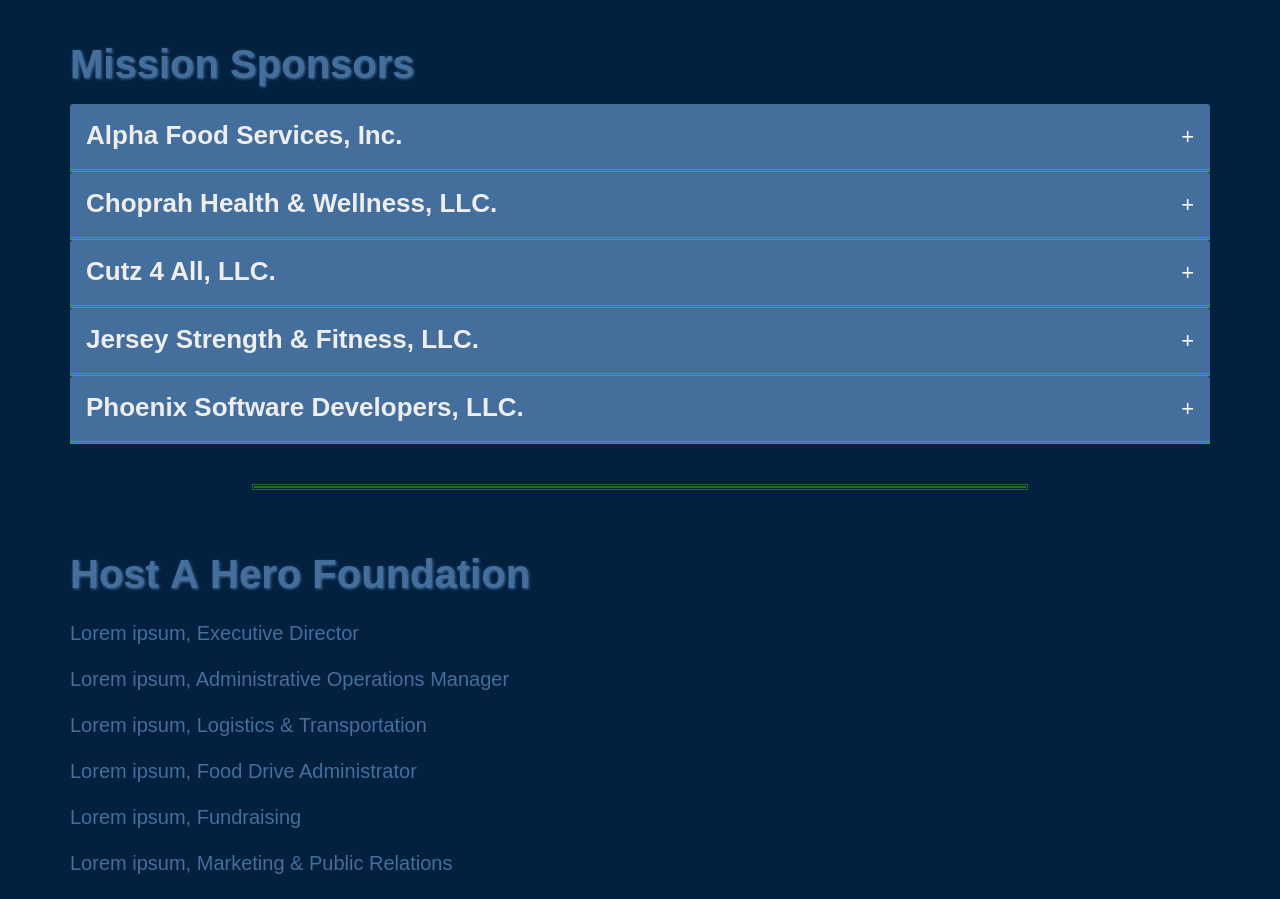
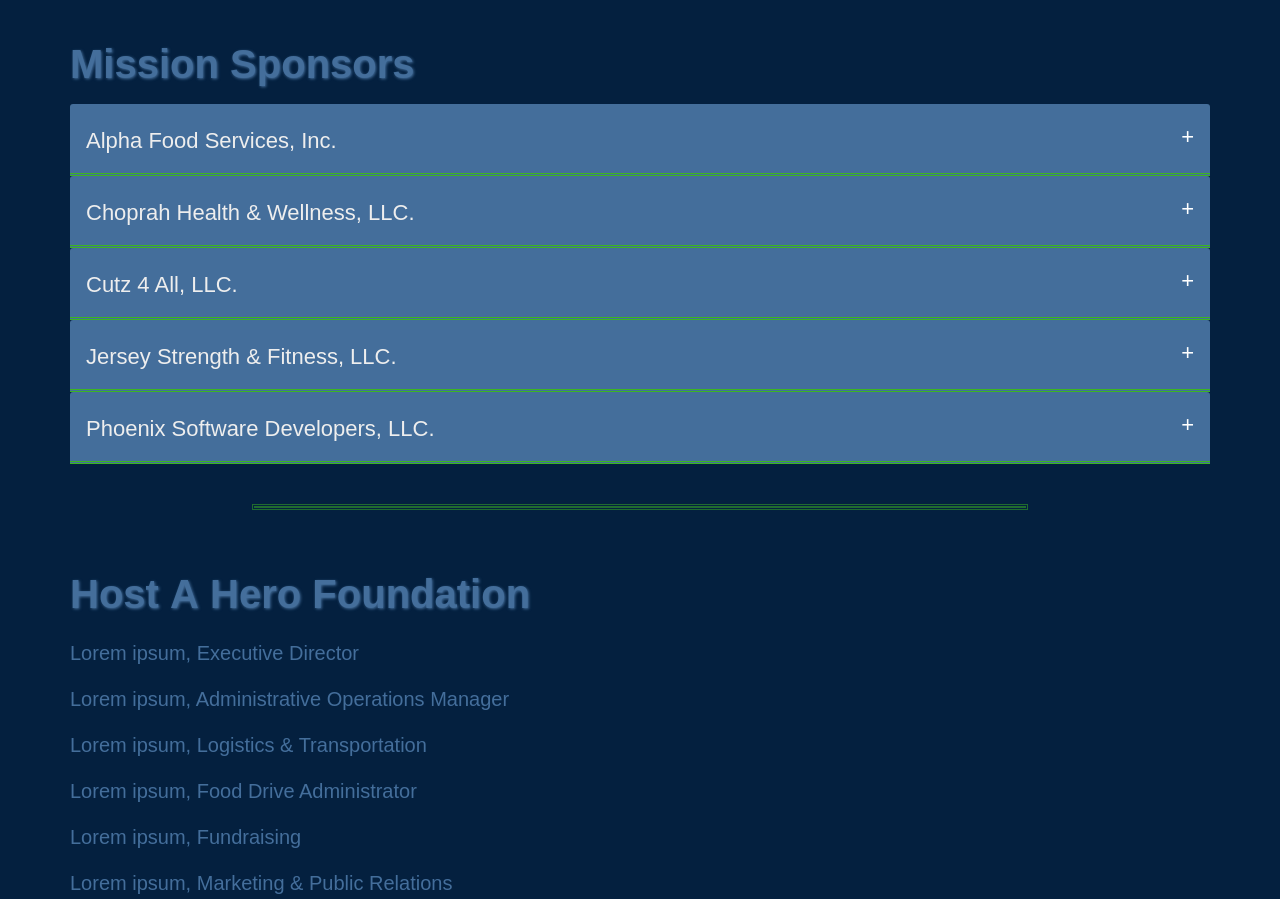
Before and after one commit to Pia007/Hero, a React (Create React App) app: page /about in a window 1280 px wide. Shown: the part 2080-2979 px from the top of the page. Built offline with nearby package versions, Linux system fonts and the light colour scheme; a web font is replaced by a local one.

Commit message:
Updated responsiveness

```diff
--- a/src/components/Accordion.jsx
+++ b/src/components/Accordion.jsx
@@ -1,18 +1,18 @@
 import React, { useState } from "react";
 
-export const Accordion = ({ name, description, titleHolder, titleContent}) => {
+export const Accordion = ({ name, description, titleHolder }) => {
     const [isOpen, setIsOpen] = useState(false);
 
     return (
 
         <div className="mission-text px-3 px-sm-0">
             <div className={titleHolder} onClick={() => setIsOpen(!isOpen)}>
-                <h4 className="text-light mb-0"><strong className={titleContent}>{name}</strong></h4>
+                <span className="text-light mt-1 mb-0 p-0 ">{name}</span>
                 <div >{isOpen ? '-' : '+'}</div>
             </div>
                 {isOpen &&
                     <div className="text-primary p-1 description mb-1 px-3">
-                        {name}, {description}
+                        {description}
                     </div>
                 }
         </div>
--- a/src/components/HostHeader.jsx
+++ b/src/components/HostHeader.jsx
@@ -3,7 +3,7 @@ import { NavLink } from 'react-router-dom';
 const HostHeader = (props) => {
     return (
         <NavLink to="/home" >
-            <p className='host-header my-1 ml-1 pl-2 '>H<img src="/assets/images/new-logo.svg"  alt="logo" className="nav-logo-sm" />st a <br />
+            <p className='host-header my-1 ml-1 pl-2 d-none d-sm-block'>H<img src="/assets/images/new-logo.svg"  alt="logo" className="nav-logo-sm" />st a <br />
                 Healthcare Hero
             </p>
         </NavLink>
--- a/src/pages/About.jsx
+++ b/src/pages/About.jsx
@@ -15,8 +15,7 @@ const RenderAccordionItem = ({ sponsor }) => {
         <Accordion
             name={sponsor.name}
             description={sponsor.description}
-            titleHolder={'bg-primary accordion-title'}
-            titleContent={"sponsor-name"}
+            titleHolder={'bg-primary accordion-title px-3 py-3'}
         />
     );
 };
--- a/src/pages/VolunteerBios.jsx
+++ b/src/pages/VolunteerBios.jsx
@@ -11,14 +11,14 @@ function RenderVolunteer({ volunteer })  {
             <Card className="d-flex flex-direction-column meet-card ">
                 <Row className='row-content justify-content-around mb-6'>
                     <Col lg={5} className=" m-1 px-4 p-lg-3" >
-                        <CardImg src={volunteer.image} alt={volunteer.first} className="col d-flex img-fluid img-thumbnail mr-3 bg-primary meet-img"/>
+                        <CardImg src={volunteer.image} alt={volunteer.first} className="col d-flex img-fluid img-thumbnail mr-3 mt-lg-3 bg-primary meet-img"/>
                     </Col>
                     <Col lg={6} className="m-1">
-                        <CardBody className="my-xl-3 text-success">
+                        <CardBody className="my-xl-3 text-success px-lg-0 px-xl-3">
                             <Fade bottom cascade>
                                 <h3 className='text-center mb-4 meet-role '>{volunteer.role}</h3>
                             </Fade>
-                                <h5 className=' meet-text'>{volunteer.description}</h5>
+                                <h5 className=' meet-text'>" {volunteer.description} "</h5>
                             <Fade bottom >
                                 <h5 className='text-right meet-text px-5 '><em>~ {volunteer.first}</em> </h5>
                             </Fade>
```
